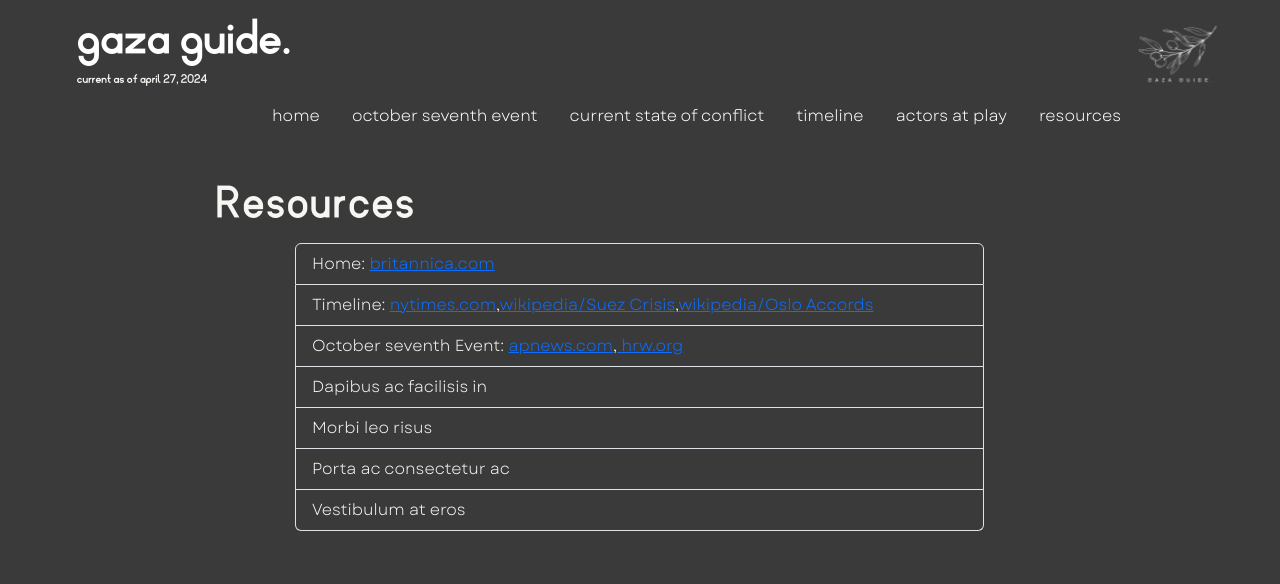
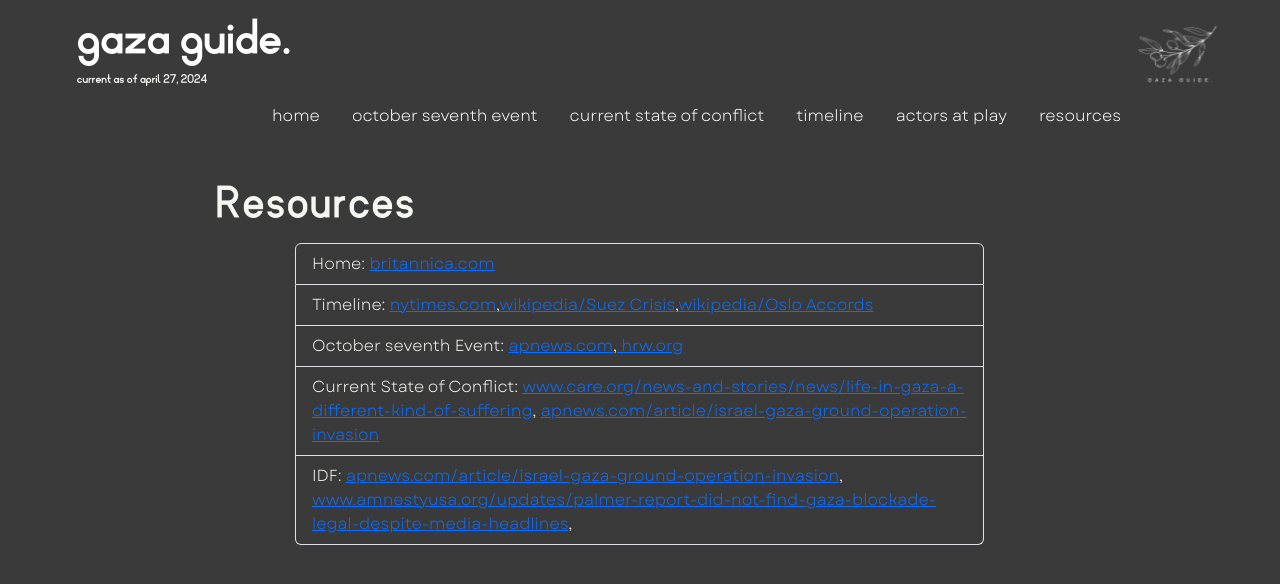
Before and after one commit to BJennin4/HIC_Project2, a React (Create React App) app in the folder gaza/: page /HIC_Project2/Resources in a window 1280 px wide. Shown: the top 584 px of the page. Built offline with nearby package versions, Linux system fonts and the light colour scheme.

Commit message:
resources for currentstate and idf

```diff
--- a/gaza/src/pages/Resources.js
+++ b/gaza/src/pages/Resources.js
@@ -14,10 +14,8 @@ const Resources = () => {
                                 <ListGroup.Item className='list-item'>Home: <a href='https://www.britannica.com/event/Israel-Hamas-War'>britannica.com</a></ListGroup.Item>
                                 <ListGroup.Item className='list-item'>Timeline: <a href='https://www.nytimes.com/2023/10/07/world/middleeast/israel-gaza-conflict-timeline.html'>nytimes.com</a>,<a href='https://en.wikipedia.org/wiki/Suez_Crisis'>wikipedia/Suez Crisis</a>,<a href="https://en.wikipedia.org/wiki/Oslo_Accords">wikipedia/Oslo Accords</a></ListGroup.Item>
                                 <ListGroup.Item className='list-item'>October seventh Event: <a href='https://apnews.com/article/israel-palestinians-gaza-hamas-rockets-airstrikes-tel-aviv-11fb98655c256d54ecb5329284fc37d2'>apnews.com</a>,<a href='https://www.hrw.org/report/2015/09/22/look-another-homeland/forced-evictions-egypts-rafah'> hrw.org</a></ListGroup.Item>
-                                <ListGroup.Item className='list-item'>Dapibus ac facilisis in</ListGroup.Item>
-                                <ListGroup.Item className='list-item'>Morbi leo risus</ListGroup.Item>
-                                <ListGroup.Item className='list-item'>Porta ac consectetur ac</ListGroup.Item>
-                                <ListGroup.Item className='list-item'>Vestibulum at eros</ListGroup.Item>
+                                <ListGroup.Item className='list-item'>Current State of Conflict: <a href ='https://www.care.org/news-and-stories/news/life-in-gaza-a-different-kind-of-suffering/#:~:text=Almost%20four%20months%20after%20the,apartments%20with%20deplorable%20living%20conditions.'>www.care.org/news-and-stories/news/life-in-gaza-a-different-kind-of-suffering</a>, <a href ='https://apnews.com/article/israel-gaza-ground-operation-invasion-6ba5bf06f81c315252a9e53735f3de47'>apnews.com/article/israel-gaza-ground-operation-invasion</a> </ListGroup.Item>
+                                <ListGroup.Item className='list-item'>IDF: <a href ='https://apnews.com/article/israel-gaza-ground-operation-invasion-6ba5bf06f81c315252a9e53735f3de47'>apnews.com/article/israel-gaza-ground-operation-invasion</a>, <a href ='https://www.amnestyusa.org/updates/palmer-report-did-not-find-gaza-blockade-legal-despite-media-headlines/'>www.amnestyusa.org/updates/palmer-report-did-not-find-gaza-blockade-legal-despite-media-headlines</a>, </ListGroup.Item>
                             </ListGroup>
                         </Card.Text>
                 </Card.Body>
```
